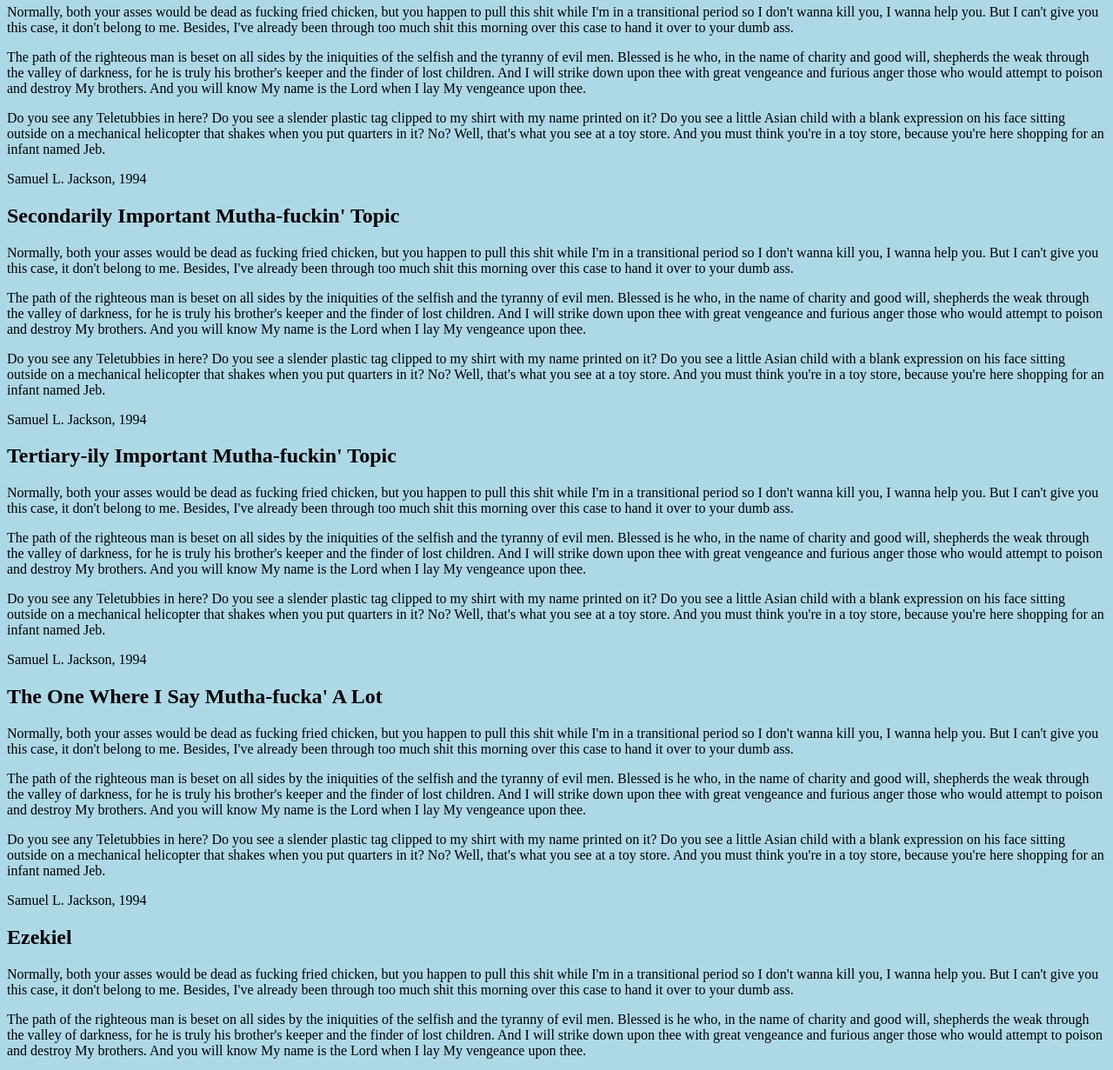
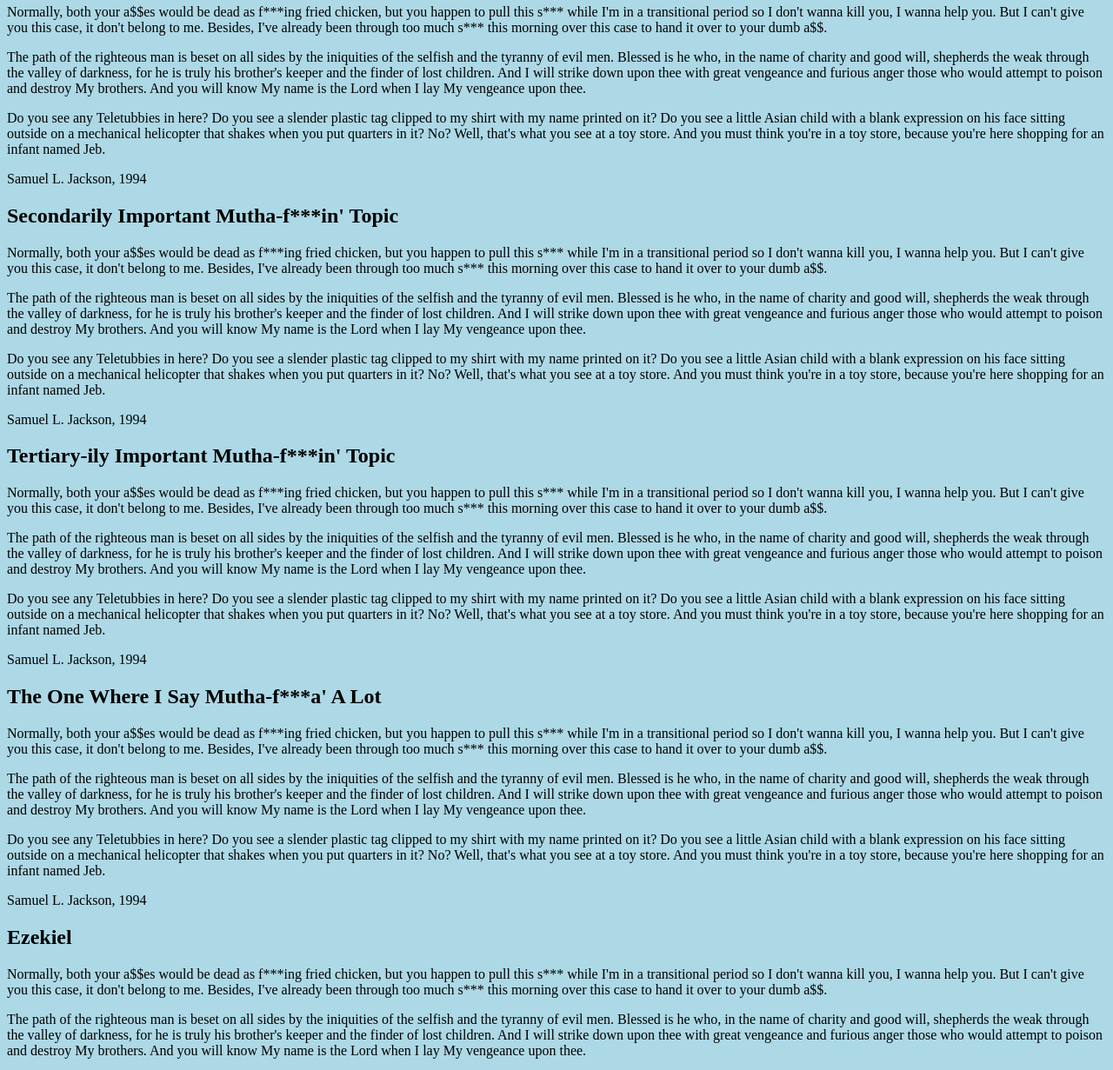
Before and after one commit to jkillz2020/blog-samuel-jackson, a plain HTML site: page index.html in a window 1280 px wide. Shown: the part 558-1789 px from the top of the page at 87% size. Drawn offline with Linux system fonts and the light colour scheme.

Commit message:
edited ipsum

```diff
--- a/index.html
+++ b/index.html
@@ -11,9 +11,9 @@
   <!-- <hr/> -->
     <article>
   <!-- start slipsum code -->
-      <header><h1>Very Important Mutha-fuckin' Topic</h1></header>
+      <header><h1>Very Important Mutha-f***in' Topic</h1></header>
         <section>
-<p>Normally, both your asses would be dead as fucking fried chicken, but you happen to pull this shit while I'm in a transitional period so I don't wanna kill you, I wanna help you. But I can't give you this case, it don't belong to me. Besides, I've already been through too much shit this morning over this case to hand it over to your dumb ass. </p>
+<p>Normally, both your a$$es would be dead as f***ing fried chicken, but you happen to pull this s*** while I'm in a transitional period so I don't wanna kill you, I wanna help you. But I can't give you this case, it don't belong to me. Besides, I've already been through too much s*** this morning over this case to hand it over to your dumb a$$. </p>
 
 <p>The path of the righteous man is beset on all sides by the iniquities of the selfish and the tyranny of evil men. Blessed is he who, in the name of charity and good will, shepherds the weak through the valley of darkness, for he is truly his brother's keeper and the finder of lost children. And I will strike down upon thee with great vengeance and furious anger those who would attempt to poison and destroy My brothers. And you will know My name is the Lord when I lay My vengeance upon thee. </p>
 
@@ -26,9 +26,9 @@
 
     <article>
   <!-- start slipsum code -->
-    <header><h1>Secondarily Important Mutha-fuckin' Topic</h1></header>
+    <header><h1>Secondarily Important Mutha-f***in' Topic</h1></header>
       <section>
-<p>Normally, both your asses would be dead as fucking fried chicken, but you happen to pull this shit while I'm in a transitional period so I don't wanna kill you, I wanna help you. But I can't give you this case, it don't belong to me. Besides, I've already been through too much shit this morning over this case to hand it over to your dumb ass. </p>
+<p>Normally, both your a$$es would be dead as f***ing fried chicken, but you happen to pull this s*** while I'm in a transitional period so I don't wanna kill you, I wanna help you. But I can't give you this case, it don't belong to me. Besides, I've already been through too much s*** this morning over this case to hand it over to your dumb a$$. </p>
 
 <p>The path of the righteous man is beset on all sides by the iniquities of the selfish and the tyranny of evil men. Blessed is he who, in the name of charity and good will, shepherds the weak through the valley of darkness, for he is truly his brother's keeper and the finder of lost children. And I will strike down upon thee with great vengeance and furious anger those who would attempt to poison and destroy My brothers. And you will know My name is the Lord when I lay My vengeance upon thee. </p>
 
@@ -41,9 +41,9 @@
 
     <article>
   <!-- start slipsum code -->
-    <header><h1>Tertiary-ily Important Mutha-fuckin' Topic</h1></header>
+    <header><h1>Tertiary-ily Important Mutha-f***in' Topic</h1></header>
       <section>
-<p>Normally, both your asses would be dead as fucking fried chicken, but you happen to pull this shit while I'm in a transitional period so I don't wanna kill you, I wanna help you. But I can't give you this case, it don't belong to me. Besides, I've already been through too much shit this morning over this case to hand it over to your dumb ass. </p>
+<p>Normally, both your a$$es would be dead as f***ing fried chicken, but you happen to pull this s*** while I'm in a transitional period so I don't wanna kill you, I wanna help you. But I can't give you this case, it don't belong to me. Besides, I've already been through too much s*** this morning over this case to hand it over to your dumb a$$. </p>
 
 <p>The path of the righteous man is beset on all sides by the iniquities of the selfish and the tyranny of evil men. Blessed is he who, in the name of charity and good will, shepherds the weak through the valley of darkness, for he is truly his brother's keeper and the finder of lost children. And I will strike down upon thee with great vengeance and furious anger those who would attempt to poison and destroy My brothers. And you will know My name is the Lord when I lay My vengeance upon thee. </p>
 
@@ -55,9 +55,9 @@
 
     <article>
   <!-- start slipsum code -->
-    <header><h1>The One Where I Say Mutha-fucka' A Lot</h1></header>
+    <header><h1>The One Where I Say Mutha-f***a' A Lot</h1></header>
       <section>
-<p>Normally, both your asses would be dead as fucking fried chicken, but you happen to pull this shit while I'm in a transitional period so I don't wanna kill you, I wanna help you. But I can't give you this case, it don't belong to me. Besides, I've already been through too much shit this morning over this case to hand it over to your dumb ass. </p>
+<p>Normally, both your a$$es would be dead as f***ing fried chicken, but you happen to pull this s*** while I'm in a transitional period so I don't wanna kill you, I wanna help you. But I can't give you this case, it don't belong to me. Besides, I've already been through too much s*** this morning over this case to hand it over to your dumb a$$. </p>
 
 <p>The path of the righteous man is beset on all sides by the iniquities of the selfish and the tyranny of evil men. Blessed is he who, in the name of charity and good will, shepherds the weak through the valley of darkness, for he is truly his brother's keeper and the finder of lost children. And I will strike down upon thee with great vengeance and furious anger those who would attempt to poison and destroy My brothers. And you will know My name is the Lord when I lay My vengeance upon thee. </p>
 
@@ -71,7 +71,7 @@
   <!-- start slipsum code -->
       <header><h1>Ezekiel</h1></header>
         <section>
-<p>Normally, both your asses would be dead as fucking fried chicken, but you happen to pull this shit while I'm in a transitional period so I don't wanna kill you, I wanna help you. But I can't give you this case, it don't belong to me. Besides, I've already been through too much shit this morning over this case to hand it over to your dumb ass. </p>
+<p>Normally, both your a$$es would be dead as f***ing fried chicken, but you happen to pull this s*** while I'm in a transitional period so I don't wanna kill you, I wanna help you. But I can't give you this case, it don't belong to me. Besides, I've already been through too much s*** this morning over this case to hand it over to your dumb a$$. </p>
 
 <p>The path of the righteous man is beset on all sides by the iniquities of the selfish and the tyranny of evil men. Blessed is he who, in the name of charity and good will, shepherds the weak through the valley of darkness, for he is truly his brother's keeper and the finder of lost children. And I will strike down upon thee with great vengeance and furious anger those who would attempt to poison and destroy My brothers. And you will know My name is the Lord when I lay My vengeance upon thee. </p>
 
@@ -83,9 +83,9 @@
 
     <article>
   <!-- start slipsum code -->
-      <header><h1>Some Mutha-fuckin' Topic</h1></header>
+      <header><h1>Some Mutha-f***in' Topic</h1></header>
         <section>
-<p>Normally, both your asses would be dead as fucking fried chicken, but you happen to pull this shit while I'm in a transitional period so I don't wanna kill you, I wanna help you. But I can't give you this case, it don't belong to me. Besides, I've already been through too much shit this morning over this case to hand it over to your dumb ass. </p>
+<p>Normally, both your a$$es would be dead as f***ing fried chicken, but you happen to pull this s*** while I'm in a transitional period so I don't wanna kill you, I wanna help you. But I can't give you this case, it don't belong to me. Besides, I've already been through too much s*** this morning over this case to hand it over to your dumb a$$. </p>
 
 <p>The path of the righteous man is beset on all sides by the iniquities of the selfish and the tyranny of evil men. Blessed is he who, in the name of charity and good will, shepherds the weak through the valley of darkness, for he is truly his brother's keeper and the finder of lost children. And I will strike down upon thee with great vengeance and furious anger those who would attempt to poison and destroy My brothers. And you will know My name is the Lord when I lay My vengeance upon thee. </p>
 
@@ -96,9 +96,9 @@
     </article>
     <article>
   <!-- start slipsum code -->
-      <header><h1>Last Mutha-fuckin' Topic</h1></header>
+      <header><h1>Last Mutha-f***in' Topic</h1></header>
         <section>
-<p>Normally, both your asses would be dead as fucking fried chicken, but you happen to pull this shit while I'm in a transitional period so I don't wanna kill you, I wanna help you. But I can't give you this case, it don't belong to me. Besides, I've already been through too much shit this morning over this case to hand it over to your dumb ass. </p>
+<p>Normally, both your a$$es would be dead as f***ing fried chicken, but you happen to pull this s*** while I'm in a transitional period so I don't wanna kill you, I wanna help you. But I can't give you this case, it don't belong to me. Besides, I've already been through too much s*** this morning over this case to hand it over to your dumb a$$. </p>
 
 <p>The path of the righteous man is beset on all sides by the iniquities of the selfish and the tyranny of evil men. Blessed is he who, in the name of charity and good will, shepherds the weak through the valley of darkness, for he is truly his brother's keeper and the finder of lost children. And I will strike down upon thee with great vengeance and furious anger those who would attempt to poison and destroy My brothers. And you will know My name is the Lord when I lay My vengeance upon thee. </p>
 
```
